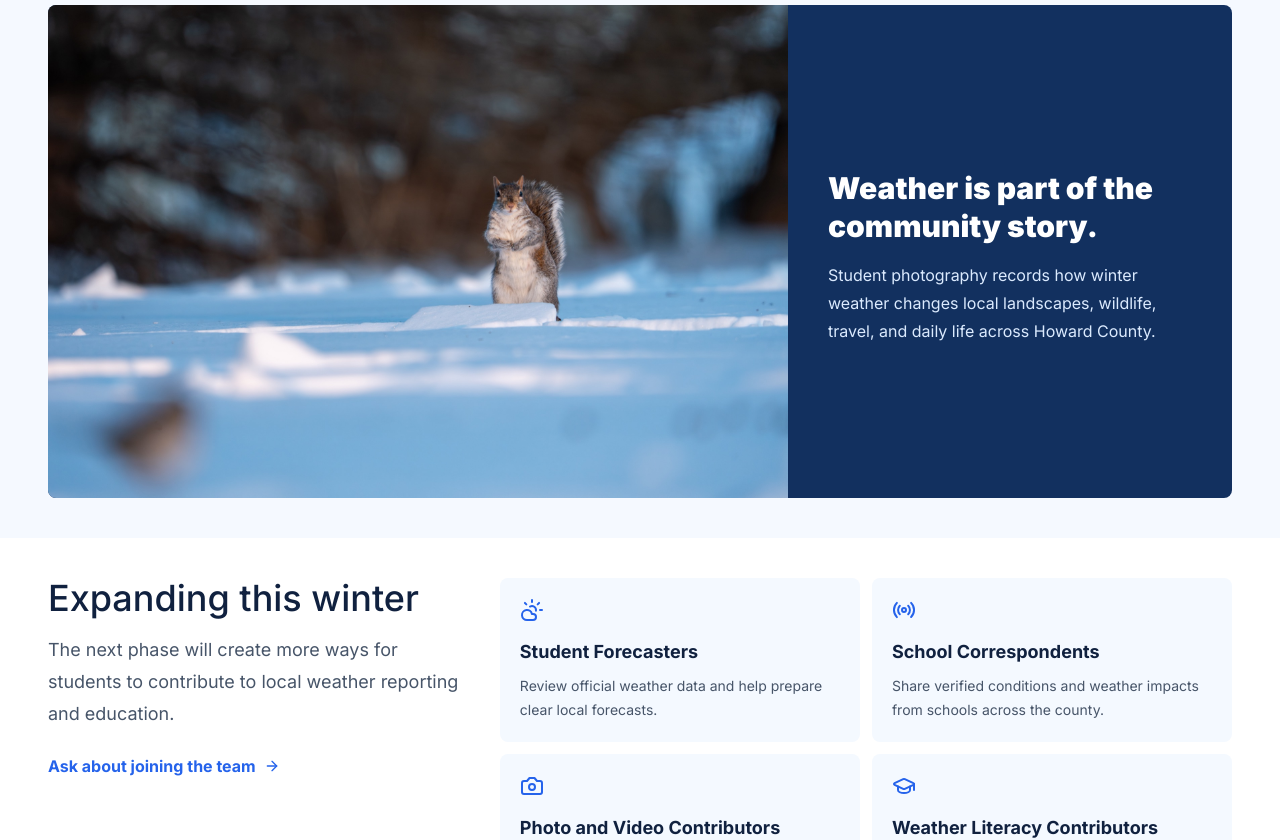
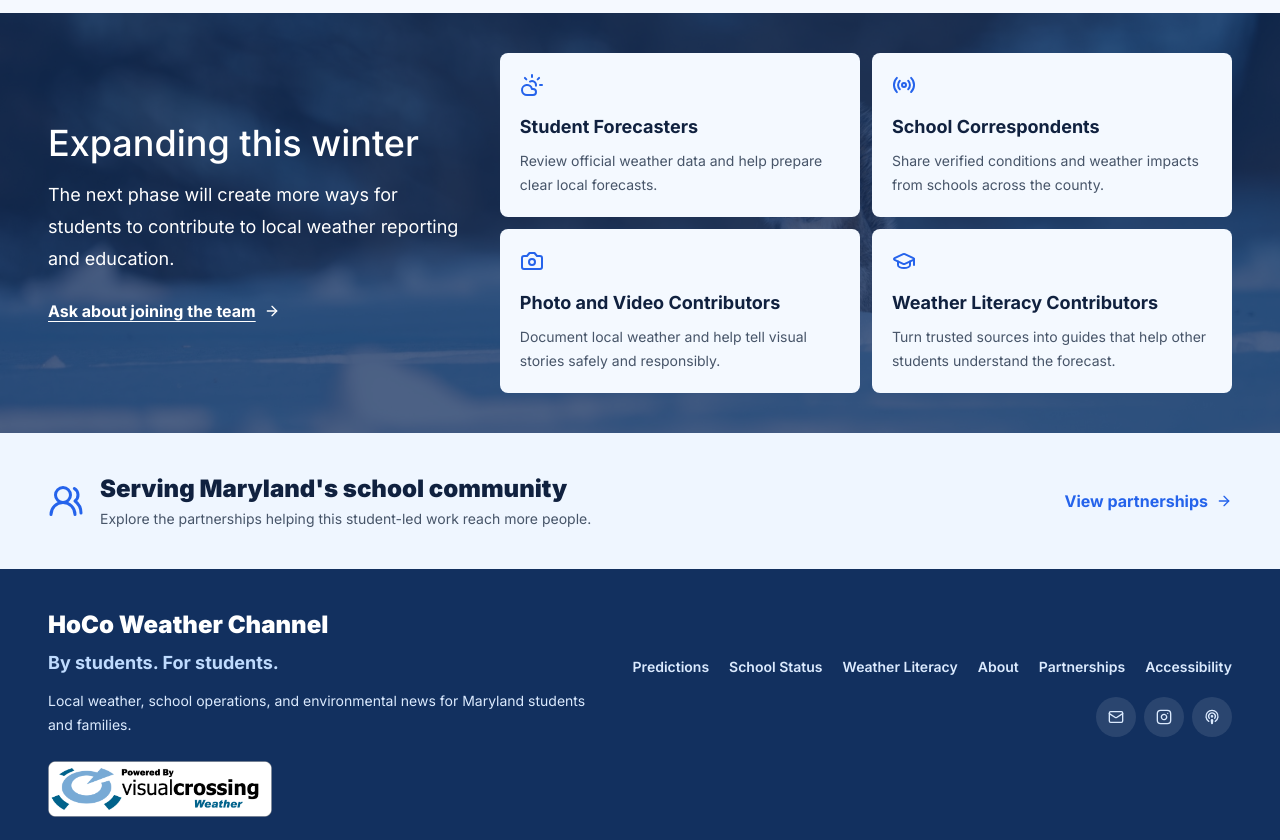
Before and after one commit to davidliu-2008/HoCoWX, a Next.js app: page /about in a window 1280 px wide. Shown: the part 2160-3000 px from the top of the page. Built offline with nearby package versions, Linux system fonts and the light colour scheme.

Commit message:
Use winter photography behind contributor section

```diff
--- a/app/about/page.tsx
+++ b/app/about/page.tsx
@@ -121,28 +121,21 @@ export default function AboutPage() {
           </article>
         </div>
 
-        <figure className="mt-8 grid overflow-hidden rounded-lg bg-navy text-white lg:grid-cols-[1.25fr_0.75fr] lg:items-stretch">
-          <img
-            src="/photography/winter-wildlife-squirrel.jpg"
-            alt="A squirrel standing in fresh snow in Howard County"
-            className="h-full min-h-[320px] w-full object-cover"
-            loading="lazy"
-          />
-          <figcaption className="flex flex-col justify-center p-7 sm:p-10">
-            <h3 className="mt-3 text-3xl font-black leading-tight">Weather is part of the community story.</h3>
-            <p className="mt-4 text-base leading-7 text-blue-100">
-              Student photography records how winter weather changes local landscapes, wildlife, travel, and daily life across Howard County.
-            </p>
-          </figcaption>
-        </figure>
       </section>
 
-      <section className="bg-white page-band">
-        <div className="grid gap-10 lg:grid-cols-[0.72fr_1.28fr]">
+      <section aria-labelledby="winter-expansion" className="page-band relative isolate overflow-hidden bg-navy">
+        <img
+          src="/photography/winter-wildlife-squirrel.jpg"
+          alt=""
+          className="absolute inset-0 -z-20 h-full w-full object-cover object-center"
+          loading="lazy"
+        />
+        <div aria-hidden="true" className="absolute inset-0 -z-10 bg-navy/75" />
+        <div className="grid gap-8 lg:grid-cols-[0.72fr_1.28fr] lg:items-center lg:gap-10">
           <div>
-            <h2 className="text-3xl font-medium text-ink sm:text-4xl">Expanding this winter</h2>
-            <p className="mt-4 max-w-xl text-lg leading-8 text-slate-600">The next phase will create more ways for students to contribute to local weather reporting and education.</p>
-            <a href="mailto:howardcountyweather@gmail.com" className="mt-6 inline-flex items-center gap-2 font-bold text-bay hover:underline">
+            <h2 id="winter-expansion" className="text-3xl font-medium text-white sm:text-4xl">Expanding this winter</h2>
+            <p className="mt-4 max-w-xl text-lg leading-8 text-white">The next phase will create more ways for students to contribute to local weather reporting and education.</p>
+            <a href="mailto:howardcountyweather@gmail.com" className="mt-6 inline-flex items-center gap-2 font-bold text-white underline underline-offset-4 hover:text-blue-100">
               Ask about joining the team <ArrowRight className="h-4 w-4" />
             </a>
           </div>
```
